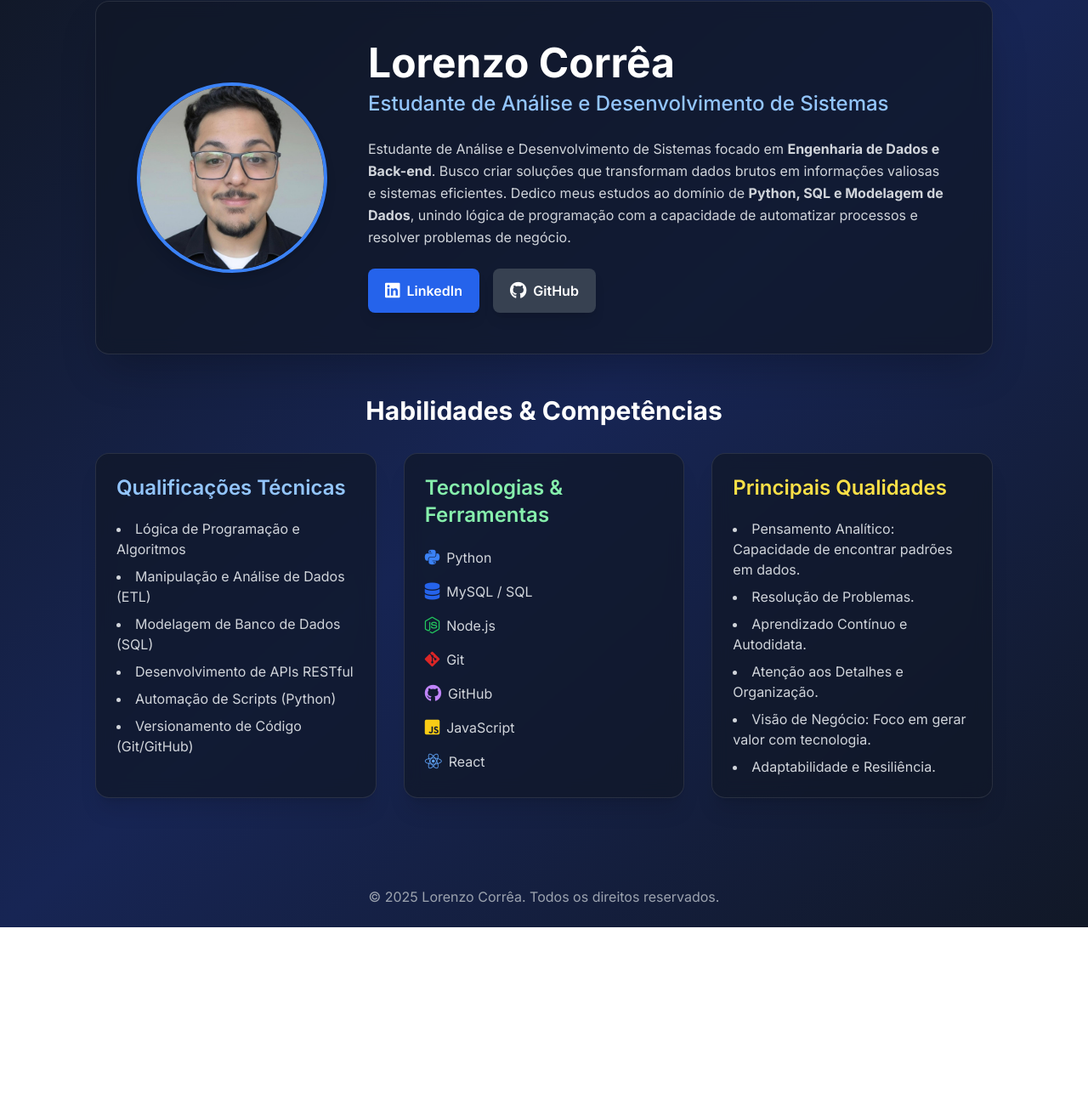
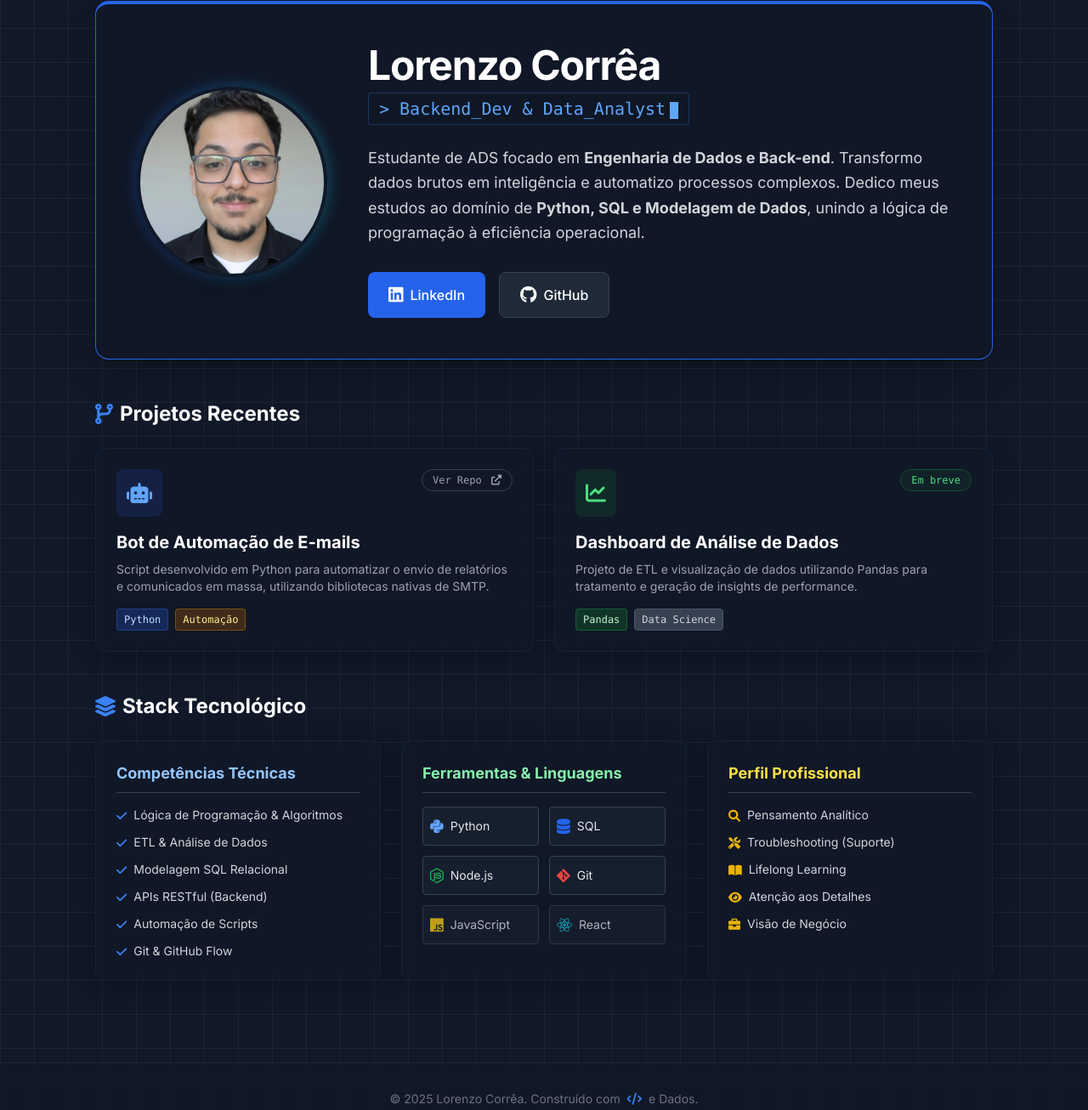
Before and after one commit to LorenzoCorrea/portifolio, a plain HTML site: page index.html in a window 1280 px wide. Shown: the part 47-1353 px from the top of the page at 85% size. Before the commit the page ends 1138 px from the top, so only its background shows below. Drawn offline with nearby package versions, Linux system fonts and the light colour scheme.

Commit message:
Update index.html

```diff
--- a/index.html
+++ b/index.html
@@ -12,101 +12,188 @@
 
     <link rel="preconnect" href="https://fonts.googleapis.com">
     <link rel="preconnect" href="https://fonts.gstatic.com" crossorigin>
-    <link href="https://fonts.googleapis.com/css2?family=Inter:wght@400;500;600;700&display=swap" rel="stylesheet">
+    <link href="https://fonts.googleapis.com/css2?family=Inter:wght@400;500;600;700&family=JetBrains+Mono:wght@400;700&display=swap" rel="stylesheet">
 
     <style>
         /* Define a fonte Inter como padrão */
         body {
             font-family: 'Inter', sans-serif;
         }
+
+        /* Fundo Tech Grid (Papel Milimetrado Escuro) */
+        .bg-grid {
+            background-color: #111827; /* Fundo base */
+            background-image: linear-gradient(to right, rgba(255, 255, 255, 0.05) 1px, transparent 1px),
+                              linear-gradient(to bottom, rgba(255, 255, 255, 0.05) 1px, transparent 1px);
+            background-size: 40px 40px; /* Tamanho dos quadrados */
+        }
+
         /* Efeito de vidro para os cards */
         .glass-card {
-            background: rgba(17, 24, 39, 0.7); /* bg-gray-900 com 70% de opacidade */
-            backdrop-filter: blur(10px);
-            border: 1px solid rgba(255, 255, 255, 0.1);
+            background: rgba(17, 24, 39, 0.8);
+            backdrop-filter: blur(12px);
+            border: 1px solid rgba(59, 130, 246, 0.1); /* Borda azul bem sutil */
+            box-shadow: 0 4px 30px rgba(0, 0, 0, 0.3);
+        }
+
+        /* Animação de digitação simples */
+        .typing-cursor {
+            display: inline-block;
+            width: 10px;
+            height: 20px;
+            background-color: #60a5fa;
+            animation: blink 1s infinite;
+            vertical-align: middle;
+            margin-left: 5px;
+        }
+        @keyframes blink {
+            0%, 100% { opacity: 1; }
+            50% { opacity: 0; }
         }
     </style>
 </head>
-<body class="min-h-screen bg-gradient-to-br from-gray-900 via-blue-950 to-gray-900 text-gray-200 antialiased">
+<body class="min-h-screen bg-grid text-gray-200 antialiased selection:bg-blue-500 selection:text-white">
 
     <div class="container mx-auto max-w-6xl p-6 md:p-12">
 
-        <header class="glass-card rounded-2xl shadow-2xl p-8 md:p-12">
+        <header class="glass-card rounded-2xl shadow-2xl p-8 md:p-12 mb-12 border-t-4 border-blue-600">
             <div class="flex flex-col md:flex-row items-center gap-8 md:gap-12">
 
-                <div class="flex-shrink-0">
+                <div class="flex-shrink-0 relative group">
+                    <div class="absolute -inset-1 bg-gradient-to-r from-blue-600 to-cyan-400 rounded-full blur opacity-25 group-hover:opacity-75 transition duration-1000 group-hover:duration-200"></div>
                     <img
                         src="perfil.jpeg"
                         alt="Foto de Lorenzo Corrêa"
-                        class="w-48 h-48 md:w-56 md:h-56 rounded-full object-cover border-4 border-blue-500 shadow-lg"
-                        onerror="this.src='https://placehold.co/224x224/374151/E0E7FF?text=Lorenzo'"
+                        class="relative w-48 h-48 md:w-56 md:h-56 rounded-full object-cover border-4 border-gray-900 shadow-2xl"
+                        onerror="this.src='https://placehold.co/224x224/1f2937/E0E7FF?text=LC'"
                     >
                 </div>
 
                 <div class="flex-1 text-center md:text-left">
-                    <h1 class="text-4xl lg:text-5xl font-bold text-white mb-2">Lorenzo Corrêa</h1>
-                    <h2 class="text-xl lg:text-2xl font-medium text-blue-300 mb-6">Estudante de Análise e Desenvolvimento de Sistemas</h2>
+                    <h1 class="text-4xl lg:text-5xl font-bold text-white mb-2 tracking-tight">Lorenzo Corrêa</h1>
 
-                    <p class="text-gray-300 leading-relaxed mb-6">
-                        Estudante de Análise e Desenvolvimento de Sistemas focado em <strong>Engenharia de Dados e Back-end</strong>.
-                        Busco criar soluções que transformam dados brutos em informações valiosas e sistemas eficientes.
-                        Dedico meus estudos ao domínio de <strong>Python, SQL e Modelagem de Dados</strong>, unindo lógica de programação
-                        com a capacidade de automatizar processos e resolver problemas de negócio.
+                    <div class="mb-6 font-mono text-blue-400 text-lg lg:text-xl bg-gray-900/50 inline-block px-3 py-1 rounded border border-blue-500/30">
+                        > Backend_Dev & Data_Analyst<span class="typing-cursor"></span>
+                    </div>
+
+                    <p class="text-gray-300 leading-relaxed mb-8 text-lg">
+                        Estudante de ADS focado em <strong>Engenharia de Dados e Back-end</strong>.
+                        Transformo dados brutos em inteligência e automatizo processos complexos.
+                        Dedico meus estudos ao domínio de <strong>Python, SQL e Modelagem de Dados</strong>,
+                        unindo a lógica de programação à eficiência operacional.
                     </p>
 
-                    <div class="flex justify-center md:justify-start gap-4">
-                        <a href="https://www.linkedin.com/in/lorenzo-correa-rs/" target="_blank" rel="noopener noreferrer" class="flex items-center gap-2 bg-blue-600 hover:bg-blue-500 text-white font-semibold px-5 py-3 rounded-lg transition-transform duration-300 hover:scale-105 shadow-lg">
-                            <i class="fab fa-linkedin text-xl"></i>
-                            LinkedIn
+                    <div class="flex flex-wrap justify-center md:justify-start gap-4">
+                        <a href="https://www.linkedin.com/in/lorenzo-correa-rs/" target="_blank" class="flex items-center gap-2 bg-blue-600 hover:bg-blue-500 text-white font-medium px-6 py-3 rounded-lg transition-all hover:shadow-lg hover:shadow-blue-500/25 hover:-translate-y-1">
+                            <i class="fab fa-linkedin text-xl"></i> LinkedIn
                         </a>
-                        <a href="https://github.com/LorenzoCorrea" target="_blank" rel="noopener noreferrer" class="flex items-center gap-2 bg-gray-700 hover:bg-gray-600 text-white font-semibold px-5 py-3 rounded-lg transition-transform duration-300 hover:scale-105 shadow-lg">
-                            <i class="fab fa-github text-xl"></i>
-                            GitHub
+                        <a href="https://github.com/LorenzoCorrea" target="_blank" class="flex items-center gap-2 bg-gray-800 hover:bg-gray-700 text-white font-medium px-6 py-3 rounded-lg border border-gray-700 transition-all hover:shadow-lg hover:-translate-y-1">
+                            <i class="fab fa-github text-xl"></i> GitHub
                         </a>
                     </div>
                 </div>
             </div>
         </header>
 
-        <section class="mt-12">
-            <h2 class="text-3xl font-bold text-white text-center mb-8">Habilidades & Competências</h2>
+        <section class="mb-12">
+            <h2 class="text-2xl font-bold text-white mb-6 flex items-center gap-2">
+                <i class="fas fa-code-branch text-blue-500"></i> Projetos Recentes
+            </h2>
 
-            <div class="grid grid-cols-1 md:grid-cols-2 lg:grid-cols-3 gap-6 md:gap-8">
+            <div class="grid grid-cols-1 md:grid-cols-2 gap-6">
 
-                <div class="glass-card rounded-2xl shadow-xl p-6 transition-transform duration-300 hover:scale-105 hover:shadow-blue-500/50">
-                    <h3 class="text-2xl font-semibold text-blue-300 mb-5">Qualificações Técnicas</h3>
-                    <ul class="list-disc list-inside space-y-2 text-gray-300">
-                        <li>Lógica de Programação e Algoritmos</li>
-                        <li>Manipulação e Análise de Dados (ETL)</li>
-                        <li>Modelagem de Banco de Dados (SQL)</li>
-                        <li>Desenvolvimento de APIs RESTful</li>
-                        <li>Automação de Scripts (Python)</li>
-                        <li>Versionamento de Código (Git/GitHub)</li>
+                <div class="glass-card rounded-xl p-6 hover:border-blue-500 transition-all group">
+                    <div class="flex justify-between items-start mb-4">
+                        <div class="p-3 bg-blue-900/30 rounded-lg text-blue-400">
+                            <i class="fas fa-robot text-2xl"></i>
+                        </div>
+                        <a href="https://github.com/LorenzoCorrea" class="text-xs font-mono text-gray-400 hover:text-white border border-gray-700 hover:border-gray-500 px-3 py-1 rounded-full transition-colors">
+                            Ver Repo <i class="fas fa-external-link-alt ml-1"></i>
+                        </a>
+                    </div>
+                    <h3 class="text-xl font-bold text-white mb-2 group-hover:text-blue-400 transition-colors">Bot de Automação de E-mails</h3>
+                    <p class="text-gray-400 text-sm mb-4">
+                        Script desenvolvido em Python para automatizar o envio de relatórios e comunicados em massa, utilizando bibliotecas nativas de SMTP.
+                    </p>
+                    <div class="flex gap-2 mt-auto">
+                        <span class="text-xs font-mono bg-blue-900/50 text-blue-200 px-2 py-1 rounded border border-blue-500/30">Python</span>
+                        <span class="text-xs font-mono bg-yellow-900/50 text-yellow-200 px-2 py-1 rounded border border-yellow-500/30">Automação</span>
+                    </div>
+                </div>
+
+                <div class="glass-card rounded-xl p-6 hover:border-green-500 transition-all group">
+                    <div class="flex justify-between items-start mb-4">
+                        <div class="p-3 bg-green-900/30 rounded-lg text-green-400">
+                            <i class="fas fa-chart-line text-2xl"></i>
+                        </div>
+                        <span class="text-xs font-mono text-green-400 bg-green-900/20 px-3 py-1 rounded-full border border-green-900">
+                            Em breve
+                        </span>
+                    </div>
+                    <h3 class="text-xl font-bold text-white mb-2 group-hover:text-green-400 transition-colors">Dashboard de Análise de Dados</h3>
+                    <p class="text-gray-400 text-sm mb-4">
+                        Projeto de ETL e visualização de dados utilizando Pandas para tratamento e geração de insights de performance.
+                    </p>
+                    <div class="flex gap-2 mt-auto">
+                        <span class="text-xs font-mono bg-green-900/50 text-green-200 px-2 py-1 rounded border border-green-500/30">Pandas</span>
+                        <span class="text-xs font-mono bg-gray-700 text-gray-300 px-2 py-1 rounded border border-gray-600">Data Science</span>
+                    </div>
+                </div>
+
+            </div>
+        </section>
+
+        <section>
+            <h2 class="text-2xl font-bold text-white mb-6 flex items-center gap-2">
+                <i class="fas fa-layer-group text-blue-500"></i> Stack Tecnológico
+            </h2>
+
+            <div class="grid grid-cols-1 md:grid-cols-2 lg:grid-cols-3 gap-6">
+
+                <div class="glass-card rounded-xl p-6 hover:shadow-lg hover:shadow-blue-900/20 transition-all">
+                    <h3 class="text-lg font-bold text-blue-300 mb-4 border-b border-gray-700 pb-2">Competências Técnicas</h3>
+                    <ul class="space-y-3 text-gray-300 text-sm">
+                        <li class="flex items-start gap-2"><i class="fas fa-check text-blue-500 mt-1"></i> <span>Lógica de Programação & Algoritmos</span></li>
+                        <li class="flex items-start gap-2"><i class="fas fa-check text-blue-500 mt-1"></i> <span>ETL & Análise de Dados</span></li>
+                        <li class="flex items-start gap-2"><i class="fas fa-check text-blue-500 mt-1"></i> <span>Modelagem SQL Relacional</span></li>
+                        <li class="flex items-start gap-2"><i class="fas fa-check text-blue-500 mt-1"></i> <span>APIs RESTful (Backend)</span></li>
+                        <li class="flex items-start gap-2"><i class="fas fa-check text-blue-500 mt-1"></i> <span>Automação de Scripts</span></li>
+                        <li class="flex items-start gap-2"><i class="fas fa-check text-blue-500 mt-1"></i> <span>Git & GitHub Flow</span></li>
                     </ul>
                 </div>
 
-                <div class="glass-card rounded-2xl shadow-xl p-6 transition-transform duration-300 hover:scale-105 hover:shadow-green-500/50">
-                    <h3 class="text-2xl font-semibold text-green-300 mb-5">Tecnologias & Ferramentas</h3>
-                    <ul class="space-y-3 text-gray-300">
-                        <li class="flex items-center gap-2"><i class="fab fa-python text-blue-500 text-xl"></i> Python</li>
-                        <li class="flex items-center gap-2"><i class="fas fa-database text-blue-600 text-xl"></i> MySQL / SQL</li>
-                         <li class="flex items-center gap-2"><i class="fab fa-node-js text-green-500 text-xl"></i> Node.js</li>
-                        <li class="flex items-center gap-2"><i class="fab fa-git-alt text-red-600 text-xl"></i> Git</li>
-                        <li class="flex items-center gap-2"><i class="fab fa-github text-purple-400 text-xl"></i> GitHub</li>
-                        <li class="flex items-center gap-2"><i class="fab fa-js-square text-yellow-400 text-xl"></i> JavaScript</li>
-                        <li class="flex items-center gap-2"><i class="fab fa-react text-blue-400 text-xl"></i> React</li>
-                    </ul>
+                <div class="glass-card rounded-xl p-6 hover:shadow-lg hover:shadow-green-900/20 transition-all">
+                    <h3 class="text-lg font-bold text-green-300 mb-4 border-b border-gray-700 pb-2">Ferramentas & Linguagens</h3>
+                    <div class="grid grid-cols-2 gap-3">
+                        <div class="bg-gray-800/50 p-2 rounded flex items-center gap-2 border border-gray-700">
+                            <i class="fab fa-python text-blue-400 text-lg"></i> <span class="text-sm">Python</span>
+                        </div>
+                        <div class="bg-gray-800/50 p-2 rounded flex items-center gap-2 border border-gray-700">
+                            <i class="fas fa-database text-blue-600 text-lg"></i> <span class="text-sm">SQL</span>
+                        </div>
+                        <div class="bg-gray-800/50 p-2 rounded flex items-center gap-2 border border-gray-700">
+                            <i class="fab fa-node-js text-green-500 text-lg"></i> <span class="text-sm">Node.js</span>
+                        </div>
+                        <div class="bg-gray-800/50 p-2 rounded flex items-center gap-2 border border-gray-700">
+                            <i class="fab fa-git-alt text-red-500 text-lg"></i> <span class="text-sm">Git</span>
+                        </div>
+                        <div class="bg-gray-800/50 p-2 rounded flex items-center gap-2 border border-gray-700 opacity-75">
+                            <i class="fab fa-js text-yellow-400 text-lg"></i> <span class="text-sm">JavaScript</span>
+                        </div>
+                        <div class="bg-gray-800/50 p-2 rounded flex items-center gap-2 border border-gray-700 opacity-75">
+                            <i class="fab fa-react text-cyan-400 text-lg"></i> <span class="text-sm">React</span>
+                        </div>
+                    </div>
                 </div>
 
-                <div class="glass-card rounded-2xl shadow-xl p-6 transition-transform duration-300 hover:scale-105 hover:shadow-yellow-500/50">
-                    <h3 class="text-2xl font-semibold text-yellow-300 mb-5">Principais Qualidades</h3>
-                    <ul class="list-disc list-inside space-y-2 text-gray-300">
-                        <li>Pensamento Analítico: Capacidade de encontrar padrões em dados.</li>
-                        <li>Resolução de Problemas.</li>
-                        <li>Aprendizado Contínuo e Autodidata.</li>
-                        <li>Atenção aos Detalhes e Organização.</li>
-                        <li>Visão de Negócio: Foco em gerar valor com tecnologia.</li>
-                        <li>Adaptabilidade e Resiliência.</li>
+                <div class="glass-card rounded-xl p-6 hover:shadow-lg hover:shadow-yellow-900/20 transition-all">
+                    <h3 class="text-lg font-bold text-yellow-300 mb-4 border-b border-gray-700 pb-2">Perfil Profissional</h3>
+                    <ul class="space-y-3 text-gray-300 text-sm">
+                        <li class="flex items-start gap-2"><i class="fas fa-search text-yellow-500 mt-1"></i> <span>Pensamento Analítico</span></li>
+                        <li class="flex items-start gap-2"><i class="fas fa-tools text-yellow-500 mt-1"></i> <span>Troubleshooting (Suporte)</span></li>
+                        <li class="flex items-start gap-2"><i class="fas fa-book-open text-yellow-500 mt-1"></i> <span>Lifelong Learning</span></li>
+                        <li class="flex items-start gap-2"><i class="fas fa-eye text-yellow-500 mt-1"></i> <span>Atenção aos Detalhes</span></li>
+                        <li class="flex items-start gap-2"><i class="fas fa-briefcase text-yellow-500 mt-1"></i> <span>Visão de Negócio</span></li>
                     </ul>
                 </div>
 
@@ -115,8 +202,8 @@
 
     </div>
 
-    <footer class="text-center text-gray-400 p-6 mt-8">
-        <p>&copy; 2025 Lorenzo Corrêa. Todos os direitos reservados.</p>
+    <footer class="text-center text-gray-500 py-8 text-sm border-t border-gray-800 mt-12 bg-gray-900/50 backdrop-blur">
+        <p>&copy; 2025 Lorenzo Corrêa. Construído com <i class="fas fa-code text-blue-500 mx-1"></i> e Dados.</p>
     </footer>
 
 </body>
```
